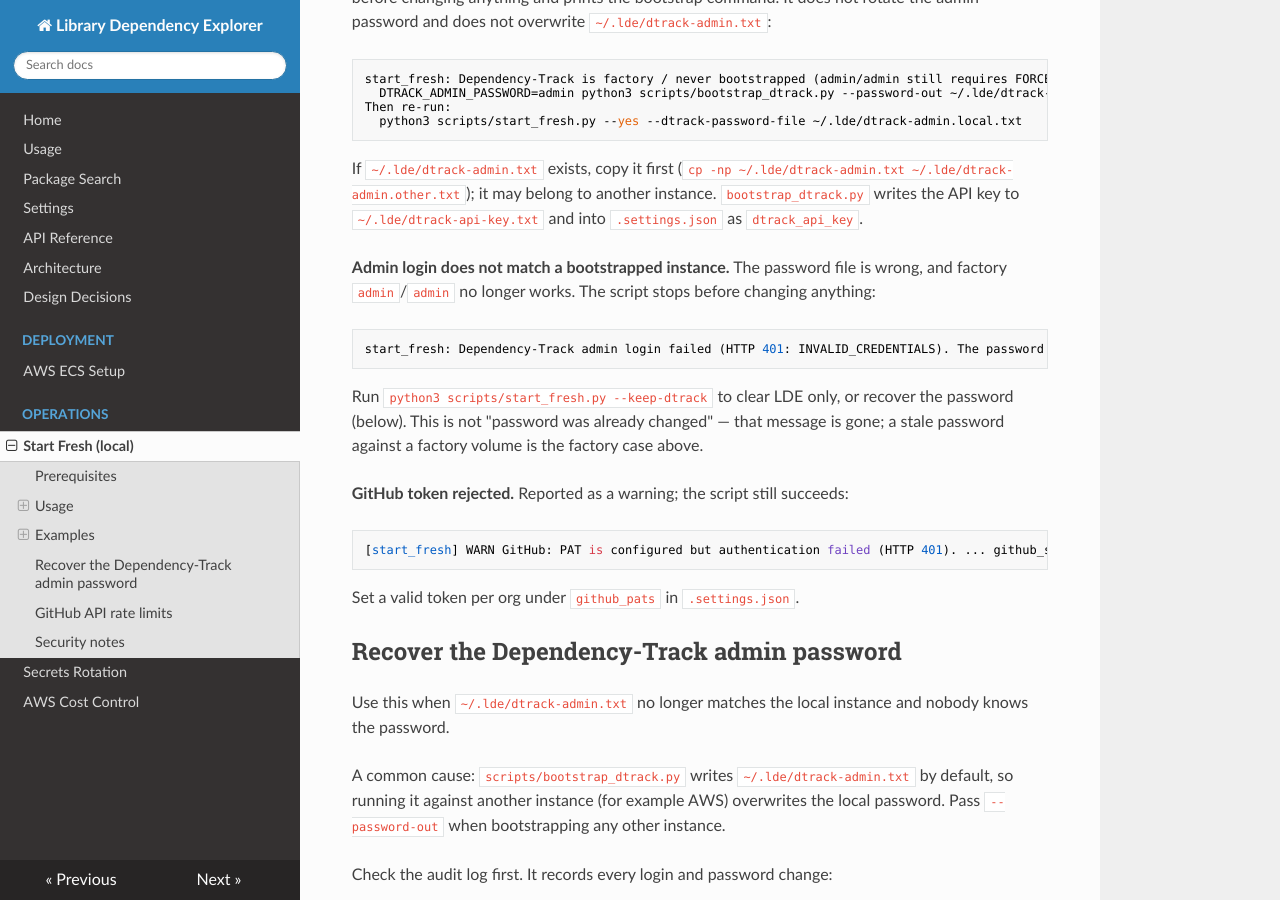
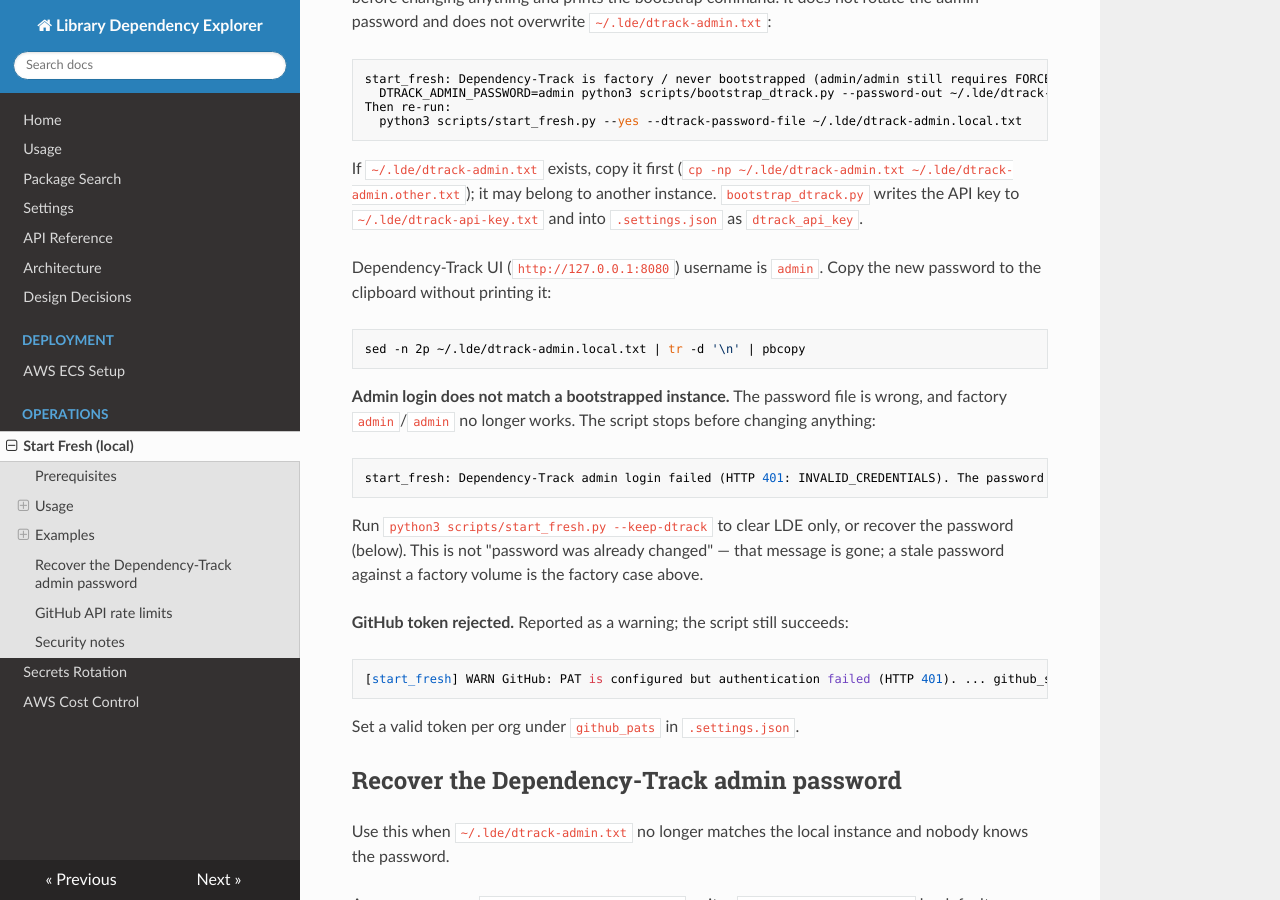
Before and after one commit to arceo-labs/lde, an MkDocs documentation site: the page built from docs/start-fresh.md, in a window 1280 px wide and 900 px high, scrolled down 3205 px. Built offline with MkDocs 1.6.1, drawn with Linux system fonts in a browser that asks for light colours; nearby versions of some CDN libraries.

Commit message:
Document factory bootstrap env and Dependency-Track clipboard login.
Operators get stuck without DTRACK_ADMIN_PASSWORD=admin and a way to paste the new admin password without printing it.

Co-authored-by: Cursor <cursoragent@cursor.com>

````diff
--- a/docs/start-fresh.md
+++ b/docs/start-fresh.md
@@ -113,6 +113,12 @@ Then re-run:
 ```
 
 If `~/.lde/dtrack-admin.txt` exists, copy it first (`cp -np ~/.lde/dtrack-admin.txt ~/.lde/dtrack-admin.other.txt`); it may belong to another instance. `bootstrap_dtrack.py` writes the API key to `~/.lde/dtrack-api-key.txt` and into `.settings.json` as `dtrack_api_key`.
+
+Dependency-Track UI (`http://127.0.0.1:8080`) username is `admin`. Copy the new password to the clipboard without printing it:
+
+```bash
+sed -n 2p ~/.lde/dtrack-admin.local.txt | tr -d '\n' | pbcopy
+```
 
 **Admin login does not match a bootstrapped instance.** The password file is wrong, and factory `admin`/`admin` no longer works. The script stops before changing anything:
 
````
Also changed, not shown: .claude/skills/start-fresh-local/SKILL.md (+15 -3 lines), README.md (+6 -4 lines).
